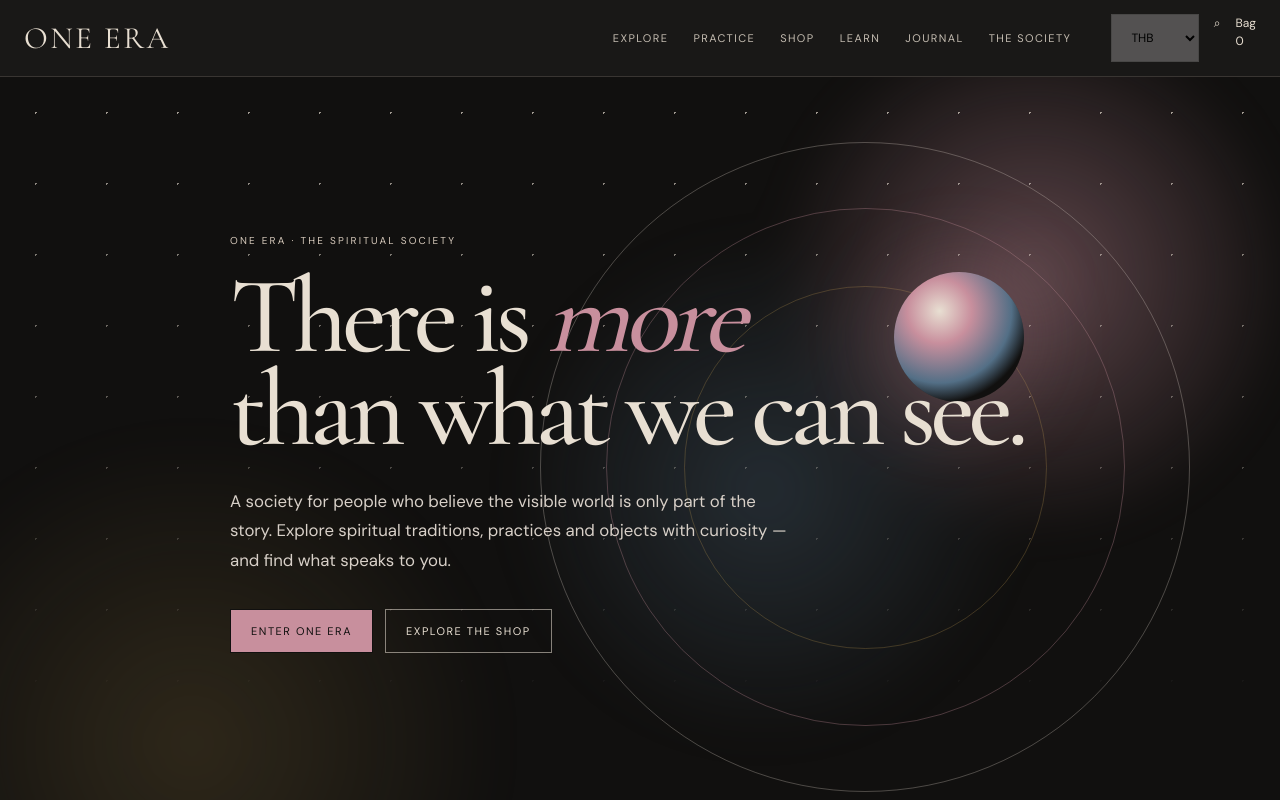
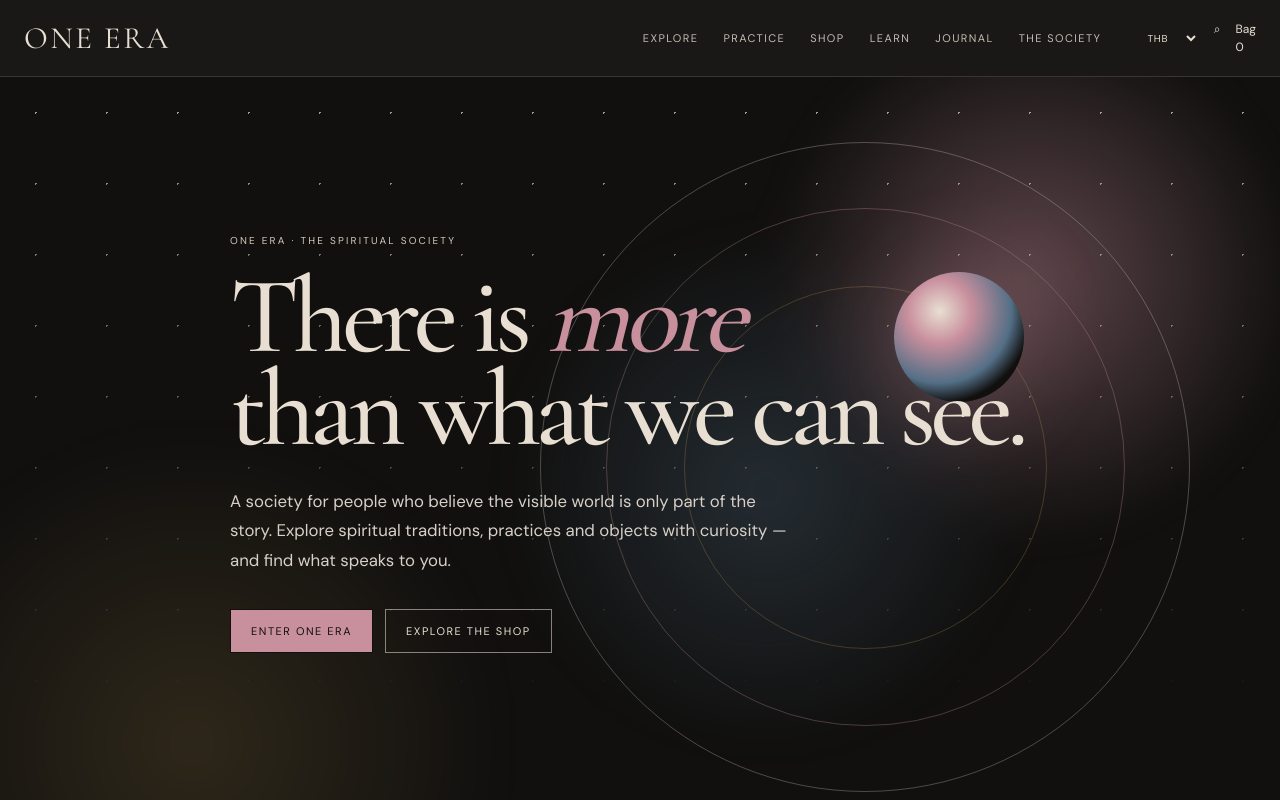
Before and after one commit to oneera1991-cyber/one-era, a plain HTML site: page index.html in a window 1280 px wide. Shown: the top 800 px of the page. Drawn offline with nearby package versions, Linux system fonts and the light colour scheme.

Commit message:
Update styles.css

```diff
--- a/styles.css
+++ b/styles.css
@@ -268,3 +268,29 @@
   .practice-number{font-size:45px}
   .steps{grid-template-columns:1fr 1fr;gap:18px}
 }
+
+/* =========================================================
+   ONE ERA — CURRENCY SELECTOR
+   ========================================================= */
+
+.one-era-currency {
+
+  border: 0;
+
+  background: transparent;
+
+  color: inherit;
+
+  font: inherit;
+
+  font-size: 10px;
+
+  letter-spacing: .08em;
+
+  cursor: pointer;
+
+  padding: 4px 2px;
+
+  outline: none;
+
+}
```
